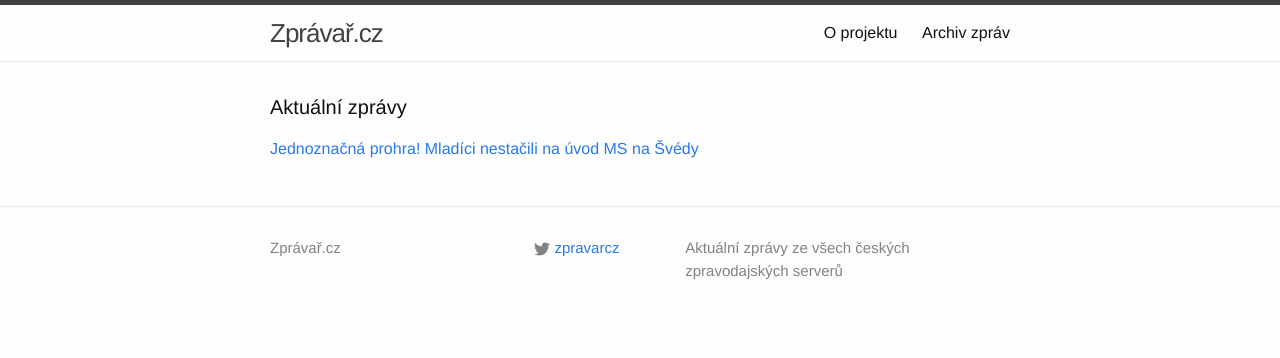
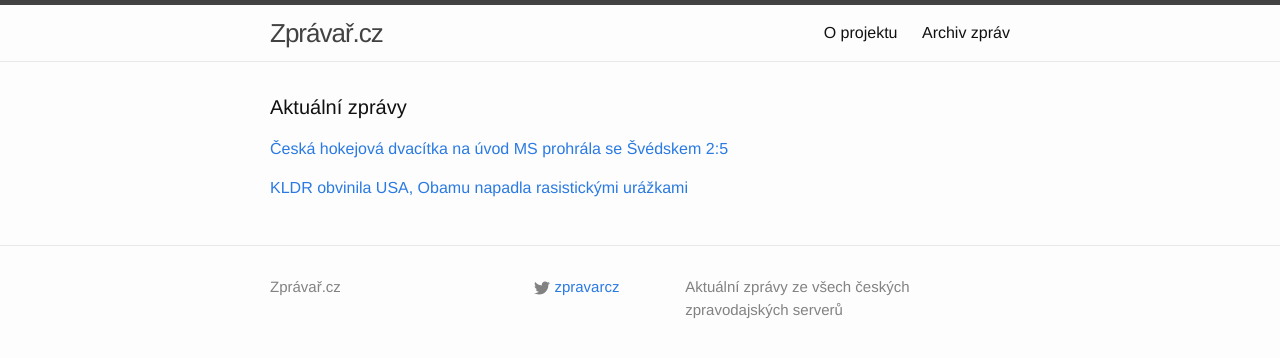
Before and after one commit to adliska/zpravar, a Jekyll site: the page built from index.html, in a window 1280 px wide. Shown: the top 358 px of the page. Built offline with Jekyll 4.4.1, drawn with Linux system fonts in a browser that asks for light colours.

Commit message:
zpravar news update

```diff
--- a/index.html
+++ b/index.html
@@ -5,11 +5,20 @@ layout: default
 <div class="home">
     <h1 class="page-heading">Aktuální zprávy</h1>
 
-<p><a href="javascript:;" onclick="toggle_visibility('zpravy0')">Jednoznačná prohra! Mladíci nestačili na úvod MS na Švédy</a></p>
+<p><a href="javascript:;" onclick="toggle_visibility('zpravy0')">Česká hokejová dvacítka na úvod MS prohrála se Švédskem 2:5</a></p>
 <div id="zpravy0" style="display:none">
 <ul>
+<li><a href=http://www.denik.cz/hokej/ceska-hokejova-dvacitka-na-uvod-ms-prohrala-se-svedskem-2-5-20141227.html>Česká hokejová dvacítka na úvod MS prohrála se Švédskem 2:5 - www.denik.cz</a></li>
 <li><a href=http://www.tyden.cz/rubriky/sport/hokej/reprezentace/jednoznacna-prohra-mladici-nestacili-na-uvod-ms-na-svedy_328394.html>Jednoznačná prohra! Mladíci nestačili na úvod MS na Švédy - www.tyden.cz</a></li>
 <li><a href=http://www.tyden.cz/rubriky/sport/hokej/reprezentace/mladici-nestacili-na-svedy-na-uvod-ms-jednoznacne-prohrali_328394.html>Jednoznačná prohra! Mladíci nestačili na úvod MS na Švédy - www.tyden.cz</a></li>
 <li><a href=http://www.rozhlas.cz/_zprava/hokejova-dvacitka-zahajila-ms-porazkou-favorizovanym-svedum-podlehla-25--1436847>Hokejová dvacítka zahájila MS porážkou. Favorizovaným Švédům podlehla 2:5 - www.rozhlas.cz</a></li>
+<li><a href=http://hokej.idnes.cz/ms-junioru-hokej-cesko-svedsko-dzy-/reprezentace.aspx?c=A141227_013922_reprezentace_lge>Vránovy góly na Švédy nestačily, dvacítka opět nezvládla vstup do MS - hokej.idnes.cz</a></li>
+</ul>
+</div><p><a href="javascript:;" onclick="toggle_visibility('zpravy1')">KLDR obvinila USA, Obamu napadla rasistickými urážkami</a></p>
+<div id="zpravy1" style="display:none">
+<ul>
+<li><a href=http://zpravy.aktualne.cz/zahranici/kldr-obvinila-usa-obamu-napadla-rasistickymi-urazkami/r~69361fb08d9011e49bec0025900fea04/>KLDR obvinila USA, Obamu napadla rasistickými urážkami - zpravy.aktualne.cz</a></li>
+<li><a href=http://www.lidovky.cz/kldr-obvinila-usa-z-kyberutoku-obamu-nazvala-opici-z-pralesa-prw-/zpravy-svet.aspx?c=A141227_070748_ln_zahranici_mmu>KLDR obvinila USA z kyberútoku, Obamu nazvala opicí z pralesa  - www.lidovky.cz</a></li>
+<li><a href=http://zpravy.idnes.cz/kldr-vini-z-vypadku-internetu-usa-drd-/zahranicni.aspx?c=A141227_065533_zahranicni_cen>KLDR zasypala Obamu rasistickými urážkami, viní USA z výpadku internetu - zpravy.idnes.cz</a></li>
 </ul>
 </div></div>
```
